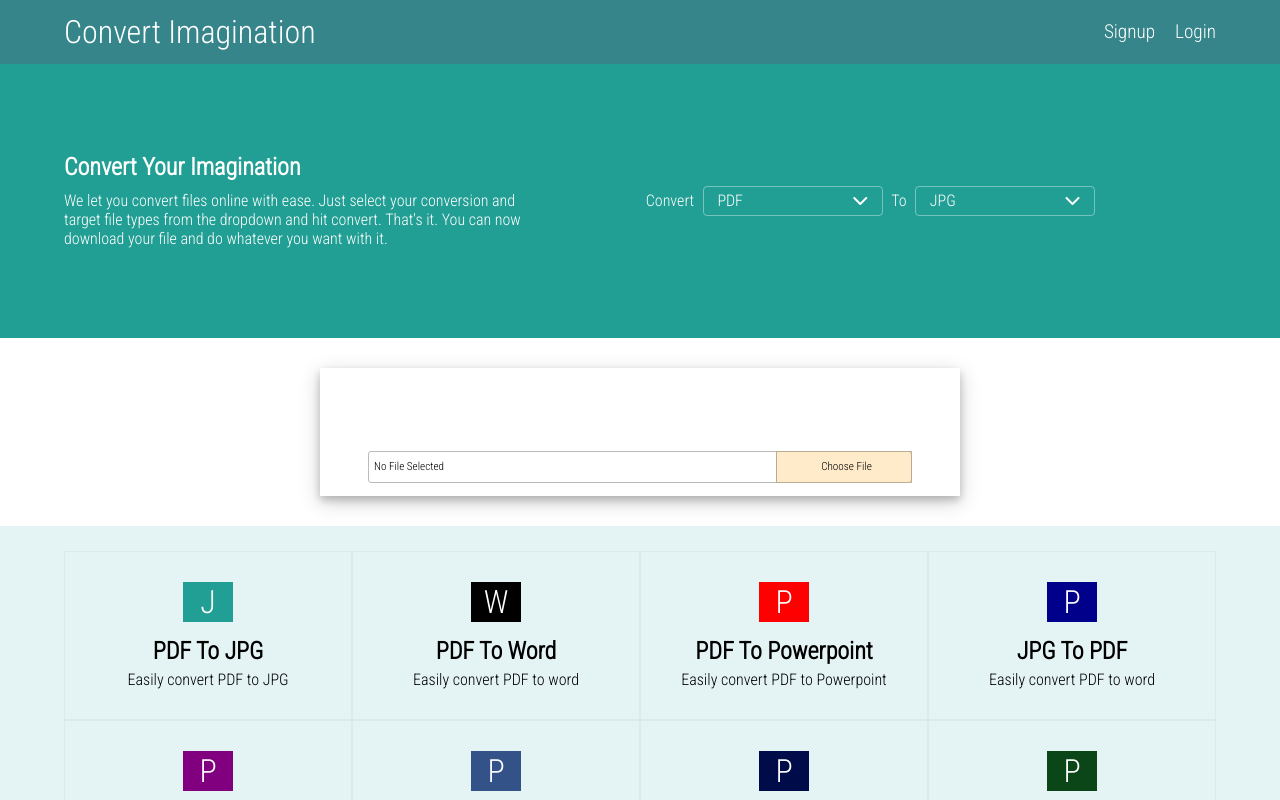
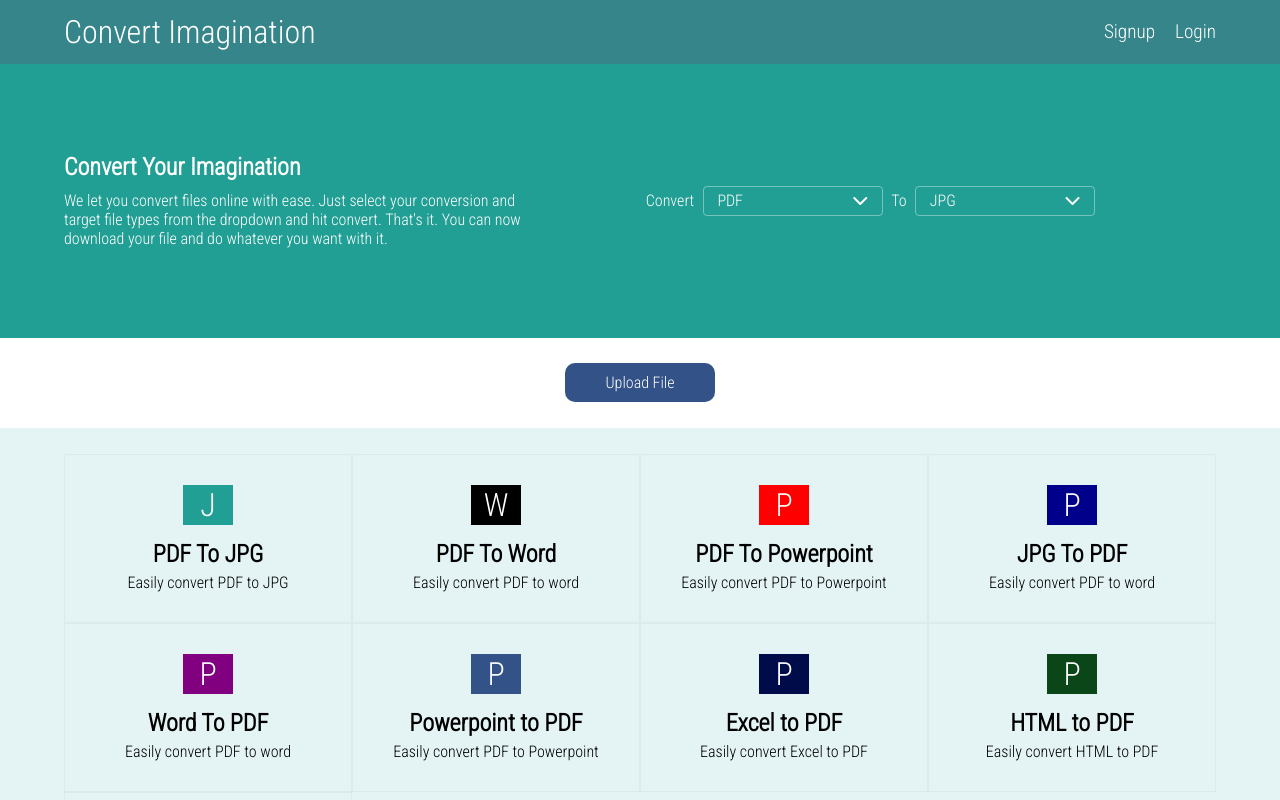
Before and after one commit to srahman3311/conversion-api-ripon, a React (Create React App) app: page / in a window 1280 px wide. Shown: the top 800 px of the page. Built offline with nearby package versions, Linux system fonts and the light colour scheme.

Commit message:
Complete upload and convert section of Dashboard, had to modify a lot of stuffs for that reason

```diff
--- a/src/components/dashboard/Dashboard.js
+++ b/src/components/dashboard/Dashboard.js
@@ -27,17 +27,33 @@ import ProgressBar from "../reuseable-components/others/ProgressBar";
 function Dashboard() {
 
 
-    const [uploadProgress, setUploadProgress] = useState(0);
+    const [windowWidth, setWindowWidth] = useState(window.innerWidth);
+
+    const [file, setFile] = useState(null);
+    // If uploaded file's name is too long, show it to user shortened it inside fileHanlder function
+    const [filename, setFilename] = useState("");
+
+    // Loading, error and upload progress states
+    const [waiting, setWaiting] = useState(false);
     const [loading, setLoading] = useState(false);
     const [error, setError] = useState(false);
-    const [file, setFile] = useState(null);
+    const [uploadProgress, setUploadProgress] = useState(0);
+
+    // Selectable and target file formats
+    const [targetFileFormat, setTargetFileFormat] = useState("");
     const [selectableFileFormats, setSelectableFileFormats] = useState([]);
+
+    // Selected file type and it's file extension
     const [selectedFileType, setSelectedFileType] = useState("");
     const [selectedFileTypeExtension, setSelectedFileTypeExtension] = useState("");
-    const [targetFileFormat, setTargetFileFormat] = useState("");
-    const [downloadUri, setDownloadUri] = useState("");
+
+    // Dropdown displaying conditions
     const [showFileTypeDropdown, setShowFileTypeDropdown] = useState(false);
     const [showTargetFileTypeDropdown, setShowTargetFileTypeDropdown] = useState(false);
+
+    // Download URI
+    const [downloadUri, setDownloadUri] = useState("");
+
 
 
     useEffect(() => {
@@ -71,7 +87,28 @@ function Dashboard() {
 
     }, [selectedFileType])
 
-    const fileHandler = event => setFile(event.target.files[0]);
+    const fileHandler = event => {
+
+        const newFile = event.target.files[0]
+        setFile(newFile);
+
+        // If uploaded file's name is too long, need to shorten it to show to the user
+        let newFilename = newFile.name;
+        const dotIndex = newFilename.indexOf(".");
+        const maxTextLength = windowWidth < 800 ? 30 : 50;
+
+        if(newFilename.length >= maxTextLength) {
+            newFilename = `${newFilename.substring(0, maxTextLength - 10)}... ${newFilename.substring(dotIndex, newFilename.length)}`
+        }
+
+        setFilename(newFilename);
+    }
+
+    const cancelFileUpload = () => {
+        setFile(null);
+        setFilename("");
+        setDownloadUri("");
+    }
 
     const selectConversionFileType = event => {
 
@@ -134,8 +171,10 @@ function Dashboard() {
         data.append("file", file);
         data.append("targetFileFormat", targetFileFormat);
 
-        //const endpoint = "http://localhost:5050/convert";
+        // const endpoint = "http://localhost:5050/convert";
         const endpoint = "https://afternoon-chamber-07941.herokuapp.com/convert"
+
+        setWaiting(true);
 
         const config = {
             maxContentLength: Infinity,
@@ -148,6 +187,7 @@ function Dashboard() {
         }
 
         try {
+            setWaiting(false);
             setLoading(true);
 
             const response = await axios.post(endpoint, data, config);
@@ -156,6 +196,7 @@ function Dashboard() {
         } catch(error) {
 
             setError(true);
+            alert(error.response.data)
 
         } finally {
 
@@ -168,7 +209,11 @@ function Dashboard() {
 
     const downloadFile = () => window.location.href = downloadUri;
 
-    if(error) return <div>Something went wrong</div>
+
+
+    window.addEventListener("resize", () => setWindowWidth(window.innerWidth))
+
+
 
     return (
         <>
@@ -241,33 +286,77 @@ function Dashboard() {
                         </div>
                     </div>
                 </section>
-                <FileUploader file = {file} fileHandler = {fileHandler} />
-
-                <section
-                    className = {styles.uploading_converting_progress}
-                    style = {{ display: loading ? "block" : "none" }}
+                <section className = {styles.convert}>
+                    <div className = {styles.convert_content}>
+                        <FileUploader
+                            fileHandler = {fileHandler}
+                            style = {{
+                                display: !file ? "block" : "none",
+                                width: "150px",
+                                // To center the filen uploader button
+                                margin: "auto",
+                                borderRadius: "10px"
+                            }}
+                        />
+                        <div
+                            className = {styles.uploaded_filename_progress}
+                            style = {{
+                                display: file ? (windowWidth <= 800 ? "block" : "flex") : "none"
+                            }}
                         >
+                            <div className = {styles.filename}>
+                                <Paragraph text = {filename} />
+                            </div>
+                            <div className = {styles.convert_to}>
+                                <Paragraph
+                                    text = "Convert to"
+                                    style = {{ marginRight: "5px" }}
+                                />
+                                <Paragraph
+                                    text = {targetFileFormat}
+                                    style = {{
+                                        padding: "4px",
+                                        border: "1px solid gray"
+                                    }}
+                                />
+                            </div>
+                            <div className = {styles.progress}>
                                 <ProgressBar
+                                    text = "Uploading"
                                     progress = {uploadProgress}
-                        style={{
-                            display: uploadProgress > 0 && uploadProgress < 100 ? "flex" : "none"
+                                    style = {{
+                                        display: uploadProgress > 0 && uploadProgress < 100 ? "flex" : "none",
+                                        height: "20px"
                                     }}
                                 />
                                 <Loading
-                        text = "Converting...."
+                                    text = "Converting"
                                     style = {{
-                            display: uploadProgress === 100 ? "flex" : "none",
+                                        display: uploadProgress === 100 || waiting ? "flex" : "none",
                                         height: "100%"
                                     }}
                                 />
-                </section>
-
+                            </div>
+                            <div className = {styles.close_button}>
+                                <Button
+                                    text = "X"
+                                    clickHandler = {cancelFileUpload}
+                                    style = {{
+                                        textAlign: windowWidth <= 800 ? "center" : "right",
+                                        background: "none",
+                                        color: "black",
+                                        fontSize: "1.4rem"
+                                    }}
+                                />
+                            </div>
+                        </div>
+                        <div className = {styles.convert_downlaod_button} style = {{ display: file ? "block" : "none" }}>
                             <Button
                                 text = "Convert"
                                 clickHandler = {convertFile}
                                 style = {{
-                        display: file ? "inline-block" : "none",
-                        backgroundColor: "darkblue"
+                                    backgroundColor: "#FF6464",
+                                    width: windowWidth <= 800 && "100px"
                                 }}
                             />
                             <Button
@@ -275,10 +364,16 @@ function Dashboard() {
                                 clickHandler = {downloadFile}
                                 style = {{
                                     display: downloadUri ? "inline" : "none",
-                        backgroundColor: "darkblue"
+                                    backgroundColor: "#064635",
+                                    width: windowWidth <= 800 && "100px",
+                                    marginLeft: "30px"
                                 }}
                             />
-                <div className = {styles.services}>
+                        </div>
+                    </div>
+
+                </section>
+                <section className = {styles.services}>
                     <div className = {styles.services_content}>
                         {
                             services.map((service) => {
@@ -307,7 +402,7 @@ function Dashboard() {
                             })
                         }
                     </div>
-                </div>
+                </section>
 
             </main>
             <Footer />
--- a/src/components/dashboard/Dashboard.module.css
+++ b/src/components/dashboard/Dashboard.module.css
@@ -50,13 +50,62 @@
   cursor: pointer;
 }
 
-.uploading_converting_progress {
-  width: 30%;
-  height: 40px;
-  margin: auto;
-  box-shadow: 0 4px 8px 0 rgba(0, 0, 0, 0.2), 0 6px 20px 0 rgba(0, 0, 0, 0.19);
+
+
+
+/* Section Convert */
+.convert {
+  width: 100%;
+  padding: 2% 5%;
 }
 
+.uploaded_filename_progress {
+  min-width: 70%;
+  margin: auto;
+  display: flex;
+  align-items: center;
+  box-shadow: 0 0px 2px 0 rgba(0, 0, 0, 0.2), 0 2px 2px 0 rgba(0, 0, 0, 0.19);
+}
+
+.uploaded_filename_progress > * {
+  height: 40px;
+  padding: 0.5% 2%;
+  display: flex;
+  justify-content: center;
+  align-items: center;
+}
+
+.filename {
+  width: 40%;
+  justify-content: flex-start;
+}
+
+.convert_to {
+  width: 20%;
+}
+
+.progress {
+  width: 30%;
+  justify-content: flex-start;
+}
+
+.close_button {
+  width: 10%;
+  padding: 0 1%;
+  justify-content: flex-end;
+}
+
+.convert_downlaod_button {
+  min-width: 90%;
+  text-align: center;
+  padding: 2% 0%;
+}
+
+
+
+
+
+/* Section Services */
 .services {
   width: 100%;
   background-color: #54bab828;
@@ -104,4 +153,35 @@
     width: 35%;
   }
 
+  .convert {
+    padding: 10% 5%;
+  }
+
+  .uploaded_filename_progress {
+    width: 100%;
+    display: block;
+  }
+
+  .uploaded_filename_progress > * {
+    width: 100%;
+    /* display: block; */
+    margin-bottom: 20px;
+  }
+
+  .filename {
+    justify-content: center;
+  }
+
+  .convert_to {
+    width: 100%;
+    justify-content: center;
+    /* display: flex; */
+    /* background-color: gray; */
+  }
+
+  .close_button {
+    width: 100%;
+    justify-content: center;
+  }
+
 }
--- a/src/components/reuseable-components/file-uploader/FileUploader.js
+++ b/src/components/reuseable-components/file-uploader/FileUploader.js
@@ -1,18 +1,27 @@
+import { useRef } from "react";
+
 // STylesheet
 import styles from "./FileUploader.module.css";
 
-function FileUploader({ file, fileHandler }) {
+
+function FileUploader({ fileHandler, style }) {
+
+    const inputFile = useRef(null);
+    const clickInputFile = () => inputFile.current.click();
+
 
     return (
-        <div className = {styles.file_upload_container}>
-            <form className = {styles.image_file_input}>
-                <input type = "file" onChange = {fileHandler} />
-                <span className={styles.image_filename}>{ file === null ? "No File Selected" : file.name}</span>
-                <span className={styles.image_upload_button}>Choose File</span>
+        <div className = {styles.file_uploader} style = {style && style}>
+            <form>
+                <input
+                    type = "file"
+                    ref = {inputFile}
+                    onChange = {fileHandler}
+                />
+                <span to = "" onClick = {clickInputFile}>Upload File</span>
             </form>
         </div>
     );
-
 }
 
 
--- a/src/components/reuseable-components/file-uploader/FileUploader.module.css
+++ b/src/components/reuseable-components/file-uploader/FileUploader.module.css
@@ -1,69 +1,18 @@
-.file_upload_container {
-    width: 50%;
-    padding: 5%;
-    position: relative;
-    margin: 30px auto 30px auto;
-    box-shadow: 0 4px 8px 0 rgba(0, 0, 0, 0.2), 0 6px 20px 0 rgba(0, 0, 0, 0.19);
+.file_uploader {
+    background-color: #325288;
+    /* border-radius: 4px; */
 }
 
-.image_file_input {
-    width: 85%;
-    height: 50%;
-    position: absolute;
-    left: 50%;
-    top: 90%;
-    transform: translate(-50%, -50%);
+.file_uploader input {
+    display: none;
 }
 
-.image_file_input input[type=file] {
-    display: block;
-    cursor: pointer;
+.file_uploader span {
     width: 100%;
-    height: 50%;
-    position: absolute;
-    left: 0;
-    top: 0;
-    bottom: 0;
-    right: 0;
-    z-index: 1; /* z-index will move the input element to the top of other element and opacity 0 will make it invisible */
-    opacity: 0; /* Opacity is the trum card here. Opacity zero will render the input element invisible */
-    border: 1px solid red;
-}
-
-.image_filename, .image_upload_button {
-    font-size: 0.7rem;
-    height: 50%;
-    border: 1px solid rgba(0, 0, 0, 0.267);
-    display: flex;
-    justify-content: flex-start;
-    align-items: center;
-    padding-left: 5px;
-
-}
-
-.image_filename {
-    position: absolute;
-    top: 0;
-    left: 0;
-    width: 100%;
-    border-top-left-radius: 3px;
-    border-bottom-left-radius: 3px;
-    color: black;
-    font-size: 0.7rem;
-    overflow: hidden;
-}
-
-.image_upload_button {
-    position: absolute;
-    width: 25%;
-    left: 75%;
-    top: 0;
-    background-color:#FFEBC9;
-    color: black;
-    border-top-right-radius: 3px;
-    border-bottom-right-radius: 3px;
     display: flex;
     justify-content: center;
     align-items: center;
-    font-size: 0.7rem;
+    color: white;
+    padding: 10px 5px;
+    cursor: pointer;
 }
--- a/src/components/reuseable-components/others/ProgressBar.js
+++ b/src/components/reuseable-components/others/ProgressBar.js
@@ -2,12 +2,12 @@
 import styles from "./Common.module.css";
 
 
-function ProgressBar ({ progress, style }) {
+function ProgressBar ({ text, progress, style }) {
 
     return (
 
         <div className={styles.progress_bar} style = {style && style}>
-            <div className = {styles.progress_bar_text}>Uploading....</div>
+            <div className = {styles.progress_bar_text}>{text}</div>
             <div className={styles.progress_bar_content_wrapper} >
                 <div
                     className = {styles.progress_bar_content}
```
Also changed, not shown: src/components/reuseable-components/others/Common.module.css (+7 -5 lines). Lines whose indentation alone changed are shown as unchanged.
